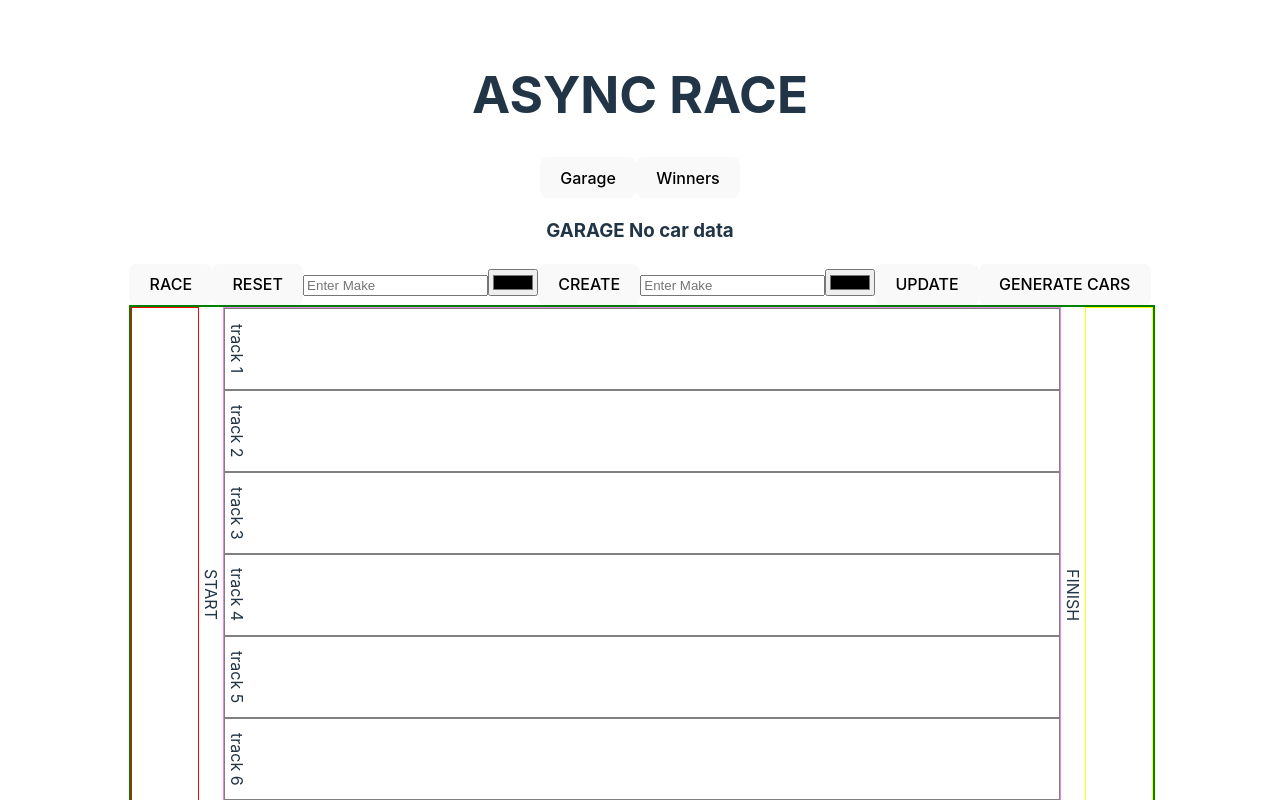
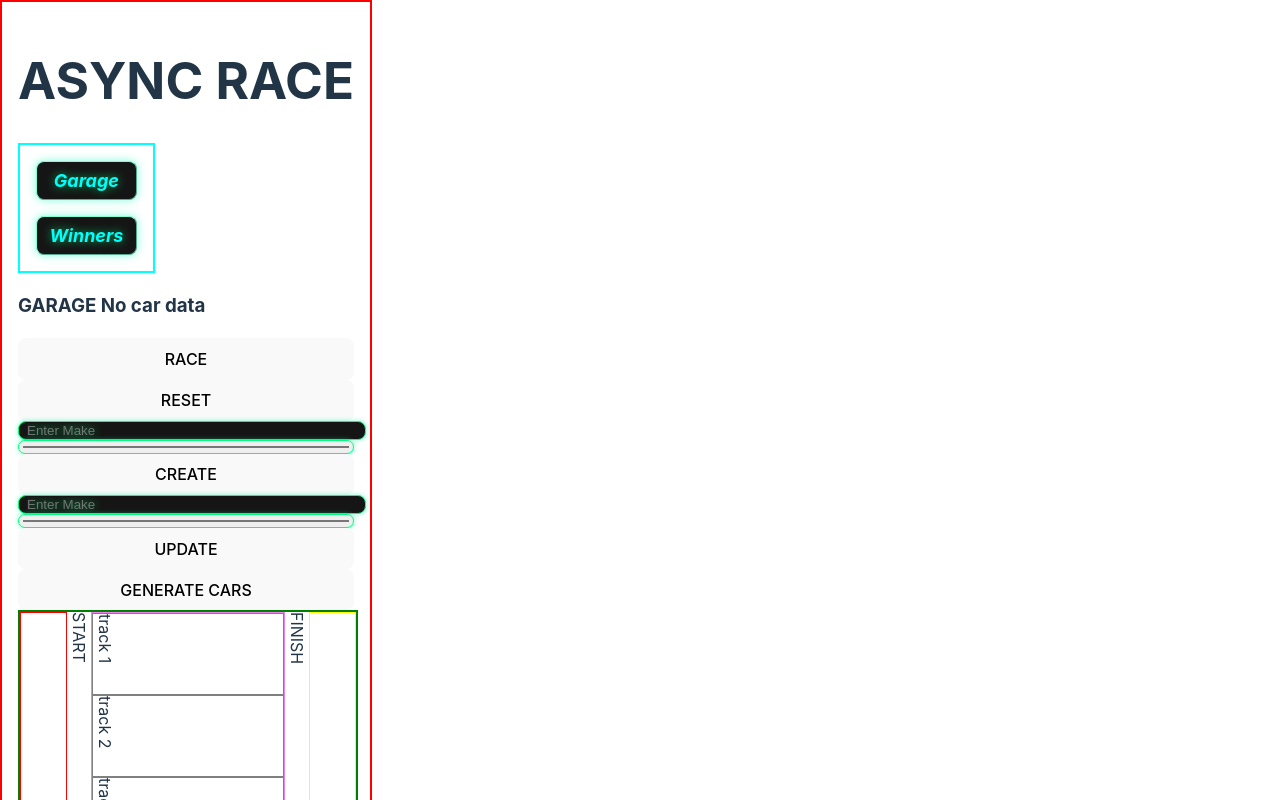
Before and after one commit to abe511/async-race, a React (Vite) app: page / in a window 1280 px wide. Shown: the top 800 px of the page. Built offline with nearby package versions, Linux system fonts and the light colour scheme; no server answers.

Commit message:
feat: add initial styles

```diff
--- a/src/App.css
+++ b/src/App.css
@@ -1,6 +1,187 @@
 #root {
-  max-width: 1280px;
-  margin: 0 auto;
-  padding: 2rem;
+  padding: 1rem;
+  border: 2px solid red;
+  display: flex;
+  flex-direction: column;
+}
+
+header {
+  border: 2px solid brown;
+  display: flex;
+  flex-direction: row-reverse;
+}
+
+.main-header {
+  display: flex;
+  justify-content: center;
+  align-items: center;
+  border: 2px solid burlywood;
+  /* width: 100%; */
+  /* height: 100%; */
+  flex-grow: 1;
+  /* text-align: center; */
+  margin: auto 0;
+  color: aqua;
+  font-size: 2rem;
+  font-style: italic;
+  font-weight: bolder;
+  /* box-shadow: 0 0 10px rgba(0, 255, 187, 0.5); */
+  text-shadow: 0 0 10px rgba(0, 255, 128, 0.7);
+}
+
+nav {
+  display: flex;
+  flex-direction: column;
+  border: 2px solid aqua;
+  padding: 1rem;
+  width: 30%;
+  row-gap: 1rem;
+}
+
+nav button {
+  background-color: #151515;
+  border: 1px dashed aquamarine;
+  border-style: outset;
+  color: aqua;
+  padding: 0.5rem;
+  width: 100%;
+  font-size: large;
+  border-radius: 0.5rem;
+  font-style: italic;
+  font-weight: bold;
+  box-shadow: 0 0 10px rgba(0, 255, 187, 0.5);
+  text-shadow: 0 0 10px rgba(0, 255, 128, 0.7);
+}
+
+
+main {
+  border: 2px solid darkorange;
+  display: flex;
+  flex-direction: column;
+}
+
+main section {
+  border: 2px solid violet;
   text-align: center;
+
 }
+
+main section h3{
+  font-size: 1.5rem;
+  color: aquamarine;
+  text-shadow: 0 0 10px rgba(0, 255, 255, 0.7);
+}
+
+main section span {
+  color: hotpink;
+  text-shadow: 0 0 10px rgba(255, 43, 191, 0.9);
+}
+
+
+main button {
+  border: 2px solid chocolate;
+  /* width: fit-content; */
+  /* padding: 0.5rem; */
+  /* height: 2rem; */
+  /* line-height: 2rem; */
+  /* border-radius: 0.5rem; */
+}
+
+main button:active {
+  color: red;
+}
+
+main button:disabled {
+  color: grey;
+}
+
+.dashboard {
+  border: 2px solid deepskyblue;
+  /* background: linear-gradient(-45deg, deeppink, deepskyblue); */
+}
+
+.dashboard button {
+  border: 1px solid royalblue;
+  padding: 0.5rem;
+  border-radius: 0.5rem;
+  background-color: #151515;
+  color: deepskyblue;
+  font-weight: bold;
+  box-shadow: 0 0 10px rgba(115, 0, 255, 0.7);
+  text-shadow: 0 0 5px rgba(0, 162, 255, 0.9);
+
+}
+
+.controls {
+  display: flex;
+  gap: 0.5rem;
+  border: 2px solid darkgoldenrod;
+  padding: 1rem;
+}
+
+.controls > button {
+  flex-grow: 1;
+}
+
+.create {
+  border: 2px solid chartreuse;
+}
+
+.update {
+  border: 2px solid slateblue;
+}
+
+.create, .update {
+  display: grid;
+  padding: 1rem;
+  grid-template-columns: 3fr 1fr 2fr;
+  column-gap: 0.5rem;
+}
+
+.generate {
+  border: 2px solid tomato;
+  padding: 1rem;
+}
+
+input {
+  /* width: fit-content; */
+  /* height: 2rem; */
+  border: 1px solid springgreen;
+  border-radius: 0.5rem;
+  height: 100%;
+  box-shadow: 0 0 5px rgba(0, 255, 162, 0.5);
+  /* padding-left: 1rem; */
+  /* width: 100%; */
+  /* text-decoration: none; */
+  outline: none;
+}
+
+
+input[type="text"] {
+  /* border: 2px solid aqua; */
+  /* border-radius: 0.5rem; */
+  color: springgreen;
+  background-color: #151515;
+  width: 100%;
+  padding-left: 0.5rem;
+  text-shadow: 0 0 10px rgba(0, 255, 119, 0.7);
+
+
+  /* line-height: 2rem; */
+  /* width: fit-content; */
+  /* height: 2rem; */
+}
+
+
+input[type="color"] {
+  /* border: 2px solid red; */
+  width: 100%;
+  min-width: 3rem;
+  /* max-width: 7rem; */
+  /* height: 100%; */
+  /* border-radius: 0.5rem; */
+
+  /* width: 2rem; */
+  /* padding: 0.5rem; */
+  /* height: 2rem; */
+}
```
